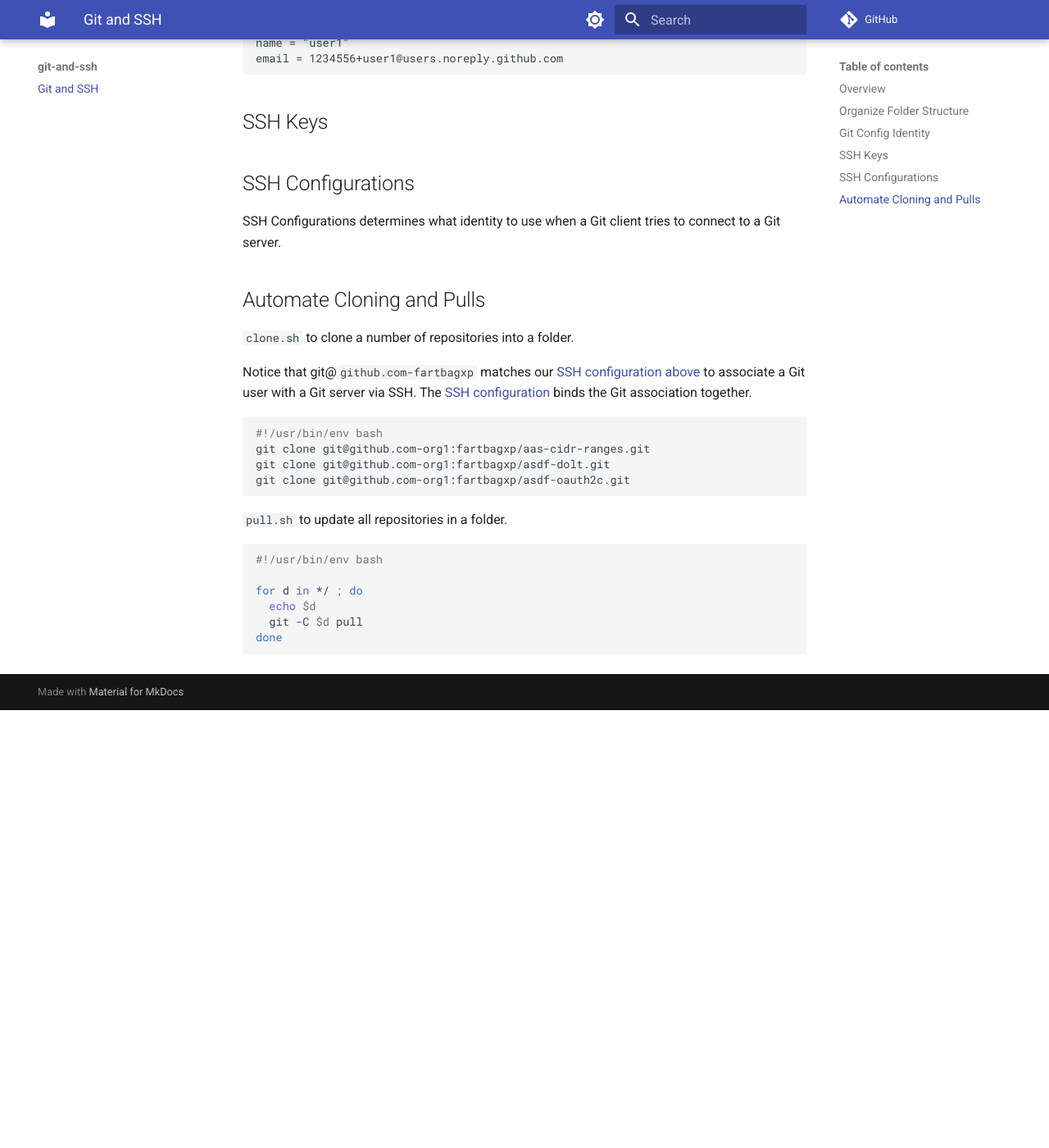
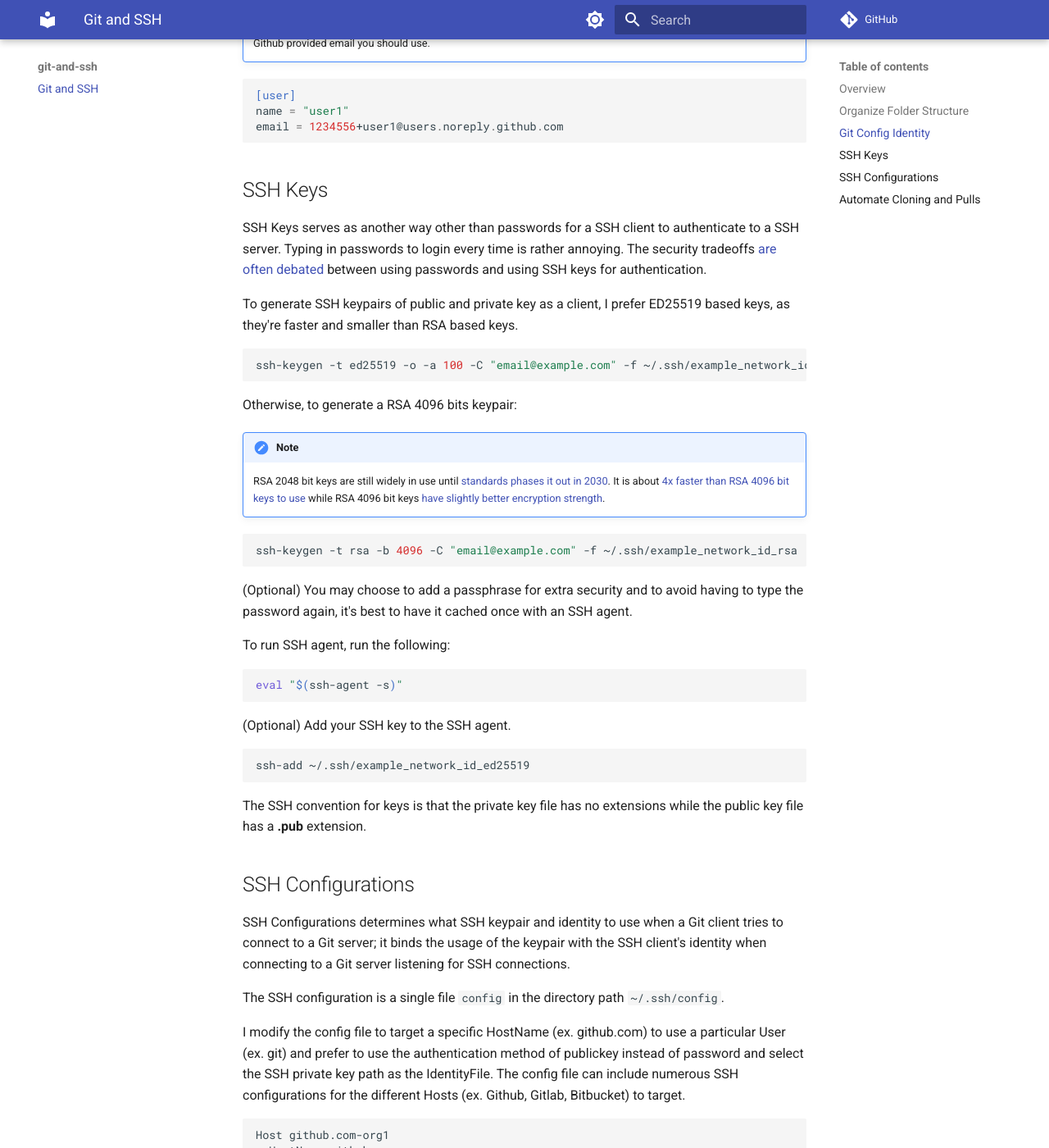
Before and after one commit to fartbagxp/git-and-ssh, an MkDocs documentation site: the page built from docs/index.md, in a window 1280 px wide and 1400 px high, scrolled down 2345 px. Shown: the whole window at 82% size. Built offline with MkDocs 1.6.1 and Material for MkDocs 9.7.7, drawn with Linux system fonts in a browser that asks for light colours; comment, search, counter and statistics services are not loaded; before the commit the page ends 3211 px from its top, so only the background shows below that; some of the changed text lies outside the part shown.

Commit message:
doc: updating all the basic sections we want (#4)

````diff
--- a/docs/index.md
+++ b/docs/index.md
@@ -2,7 +2,11 @@
 
 When using [Git](https://git-scm.com/book/en/v2/Getting-Started-What-is-Git%3F) with [Secure Shell (SSH)](https://www.cloudflare.com/learning/access-management/what-is-ssh/) to connect from a Git client to a Git server, these are the tricks to handle multiple Github/Gitlab accounts to connect to multiple Github/Gitlab servers.
 
-This spawns out of a necessity to manage a chaotic environment with numerous Git accounts, many SSH keys, and many different Git servers to connect to.
+This spawns out of a necessity to manage a chaotic environment with
+
+1. numerous Git (ex. Github, Gitlab, Bitbucket) accounts,
+1. many SSH keys associated with different identities,
+1. and many different Git servers to connect to.
 
 This guide assumes you're in a Unix/Linux environment or a Linux like environment such as [cygwin](https://www.cygwin.com/).
 
@@ -59,7 +63,7 @@ For example, my .gitconfig file is located at `~/.gitconfig` or `/home/user1/.gi
 
 Next, we include an `includeIf` clause to point at each of the [folder structure](#organize-folder-structure) created earlier, the path after `gitdir:` must end in `/` to represent a directory. This instructs Git that when looking in the path of `~/code/org/`, to use the configuration specified in the path, `.gitconfig-org1`.
 
-```yaml
+```toml
 [includeIf "gitdir:~/code/org1/"]
   path = .gitconfig-org1
 [includeIf "gitdir:~/code/org2/"]
@@ -78,7 +82,7 @@ The `.gitconfig-org1` file includes a configuration of the user's name and email
 
     If you decide to keep your email private for [Github](https://docs.github.com/en/account-and-profile/setting-up-and-managing-your-personal-account-on-github/managing-email-preferences/setting-your-commit-email-address#about-commit-email-addresses), go to [Github email settings](https://github.com/settings/emails) and navigate to the section of the Github provided email you should use.
 
-```markdown
+```toml
 [user]
 name = "user1"
 email = 1234556+user1@users.noreply.github.com
@@ -86,9 +90,63 @@ email = 1234556+user1@users.noreply.github.com
 
 ## SSH Keys
 
+SSH Keys serves as another way other than passwords for a SSH client to authenticate to a SSH server. Typing in passwords to login every time is rather annoying. The security tradeoffs [are often debated](https://serverfault.com/a/334478) between using passwords and using SSH keys for authentication.
+
+To generate SSH keypairs of public and private key as a client, I prefer ED25519 based keys, as they're faster and smaller than RSA based keys.
+
+```bash
+ssh-keygen -t ed25519 -o -a 100 -C "email@example.com" -f ~/.ssh/example_network_id_ed25519
+```
+
+Otherwise, to generate a RSA 4096 bits keypair:
+
+!!! note
+
+    RSA 2048 bit keys are still widely in use until [standards phases it out in 2030](https://keylength.com). It is about [4x faster than RSA 4096 bit keys to use](https://www.fastly.com/blog/key-size-for-tls) while RSA 4096 bit keys [have slightly better encryption strength](https://crypto.stackexchange.com/questions/1978/how-big-an-rsa-key-is-considered-secure-today).
+
+```bash
+ssh-keygen -t rsa -b 4096 -C "email@example.com" -f ~/.ssh/example_network_id_rsa
+```
+
+(Optional) You may choose to add a passphrase for extra security and to avoid having to type the password again, it's best to have it cached once with an SSH agent.
+
+To run SSH agent, run the following:
+
+```bash
+eval "$(ssh-agent -s)"
+```
+
+(Optional) Add your SSH key to the SSH agent.
+
+```bash
+ssh-add ~/.ssh/example_network_id_ed25519
+```
+
+The SSH convention for keys is that the private key file has no extensions while the public key file has a **.pub** extension.
+
 ## SSH Configurations
 
-SSH Configurations determines what identity to use when a Git client tries to connect to a Git server.
+SSH Configurations determines what SSH keypair and identity to use when a Git client tries to connect to a Git server; it binds the usage of the keypair with the SSH client's identity when connecting to a Git server listening for SSH connections.
+
+The SSH configuration is a single file `config` in the directory path `~/.ssh/config`.
+
+I modify the config file to target a specific HostName (ex. github.com) to use a particular User (ex. git) and prefer to use the authentication method of publickey instead of password and select the SSH private key path as the IdentityFile. The config file can include numerous SSH configurations for the different Hosts (ex. Github, Gitlab, Bitbucket) to target.
+
+```bash
+Host github.com-org1
+  HostName github.com
+  User git
+  PreferredAuthentications publickey
+  IdentityFile ~/.ssh/git/github_org1_ed25519
+  IdentitiesOnly yes
+
+Host github.com-org2
+  HostName github.com
+  User git
+  PreferredAuthentications publickey
+  IdentityFile ~/.ssh/git/github_org2_ed25519
+  IdentitiesOnly yes
+```
 
 ## Automate Cloning and Pulls
 
````
